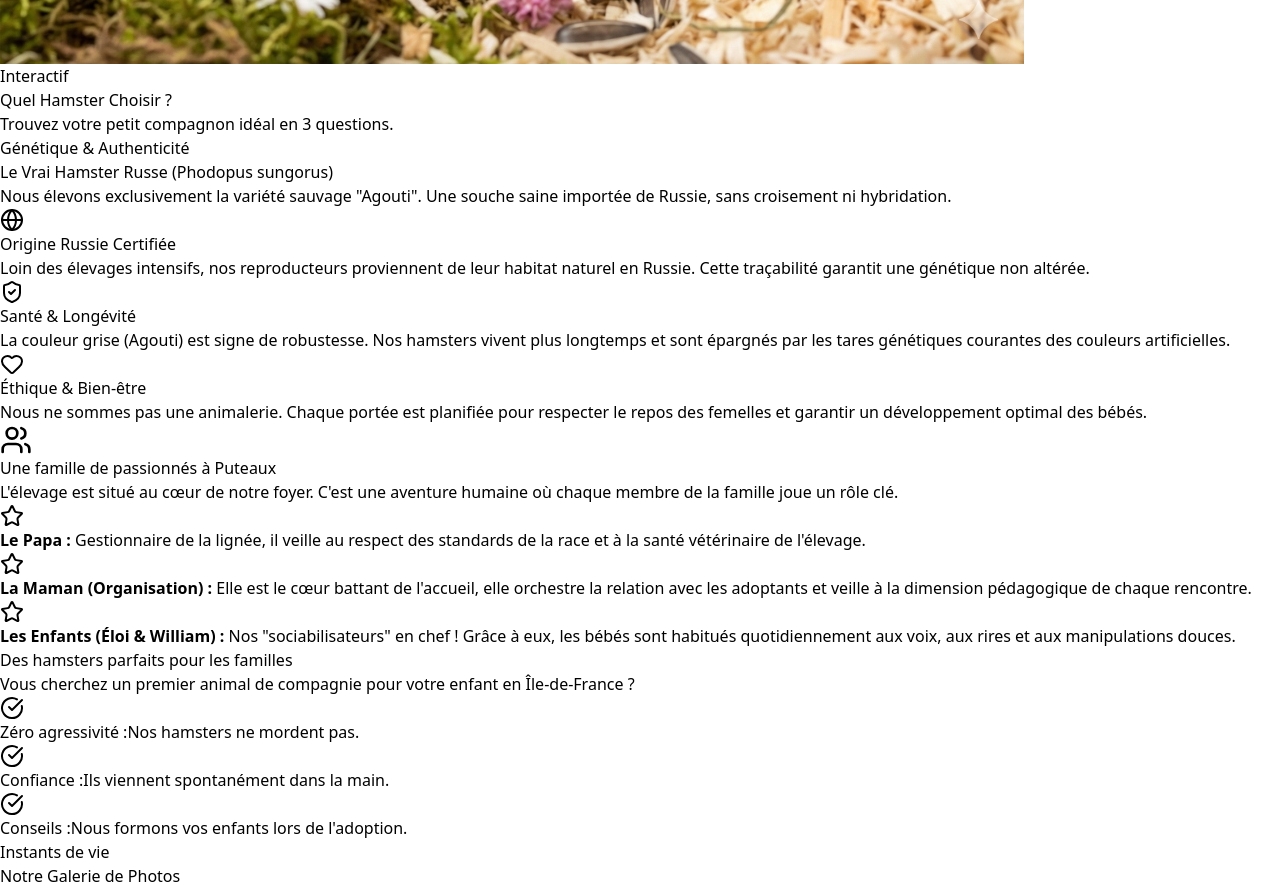
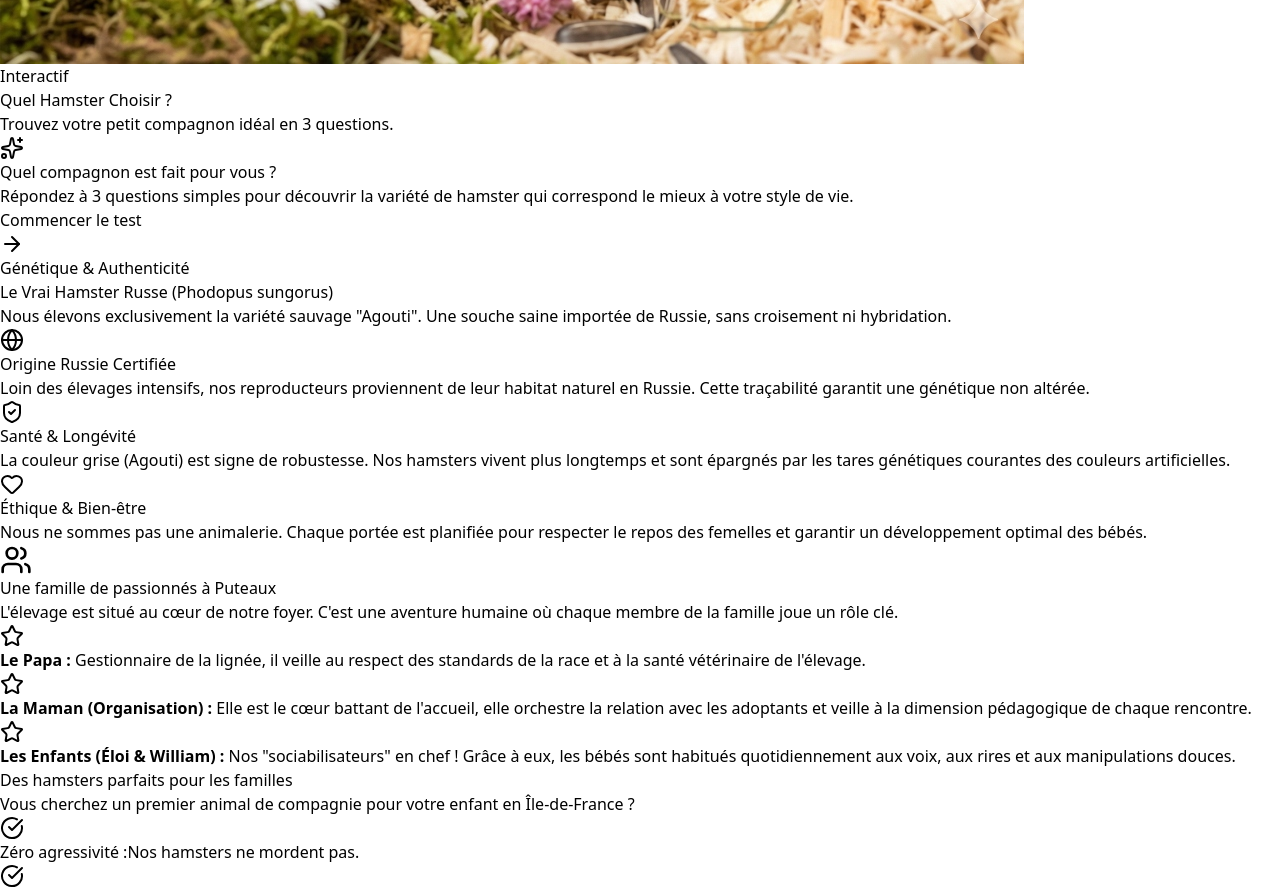
Before and after one commit to clementdharcourt-WAC/hamster-russe, a React (Vite) app: page / in a window 1280 px wide. Shown: the part 940-1832 px from the top of the page. Built offline with nearby package versions, Linux system fonts and the light colour scheme.

Commit message:
fix(quiz): render missing intro step (step 0) to fix blank component

```diff
--- a/src/App.jsx
+++ b/src/App.jsx
@@ -1,5 +1,5 @@
 import React, { useState } from 'react';
-import { Heart, MapPin, Info, CheckCircle, AlertCircle, Menu, X, ArrowRight, ShieldCheck, Globe, Users, Star, Utensils, Moon, Clock, Shield, HelpCircle, ChevronDown, ChevronUp, Hourglass, Hand, Activity, BookOpen, Eye, Smile, GraduationCap, Maximize, Minimize, RefreshCw } from 'lucide-react';
+import { Heart, MapPin, Info, CheckCircle, AlertCircle, Menu, X, ArrowRight, ShieldCheck, Globe, Users, Star, Utensils, Moon, Clock, Shield, HelpCircle, ChevronDown, ChevronUp, Hourglass, Hand, Activity, BookOpen, Eye, Smile, GraduationCap, Maximize, Minimize, RefreshCw, Sparkles } from 'lucide-react';
 
 const Website = () => {
   const [isMenuOpen, setIsMenuOpen] = useState(false);
@@ -782,6 +782,30 @@ const Website = () => {
 
           <div className="bg-white rounded-[48px] shadow-2xl p-8 md:p-16 border-8 border-amber-50 min-h-[500px] flex flex-col justify-center transition-all duration-500">
 
+            {quizStep === 0 && (
+              <div className="animate-fadeIn text-center">
+                <div className="mb-10 relative inline-block">
+                  <div className="absolute inset-0 bg-amber-400 rounded-full blur-xl opacity-30 animate-pulse"></div>
+                  <div className="bg-amber-100 p-6 rounded-full relative">
+                    <Sparkles className="w-16 h-16 text-amber-600" />
+                  </div>
+                </div>
+                <h3 className="text-2xl md:text-3xl font-black text-gray-900 mb-6">
+                  Quel compagnon est fait pour vous ?
+                </h3>
+                <p className="text-xl text-gray-600 mb-10 max-w-lg mx-auto leading-relaxed">
+                  Répondez à 3 questions simples pour découvrir la variété de hamster qui correspond le mieux à votre style de vie.
+                </p>
+                <button
+                  onClick={() => setQuizStep(1)}
+                  className="px-10 py-5 bg-amber-500 text-white text-xl font-bold rounded-2xl hover:bg-amber-600 hover:scale-105 transition-all duration-300 shadow-xl flex items-center mx-auto"
+                >
+                  Commencer le test
+                  <ArrowRight className="ml-3 w-6 h-6" />
+                </button>
+              </div>
+            )}
+
             {quizStep === 1 && (
               <div className="animate-fadeIn">
                 <h3 className="text-2xl md:text-3xl font-black text-center mb-12 text-gray-900">1. Que recherchez-vous avant tout ?</h3>
```
